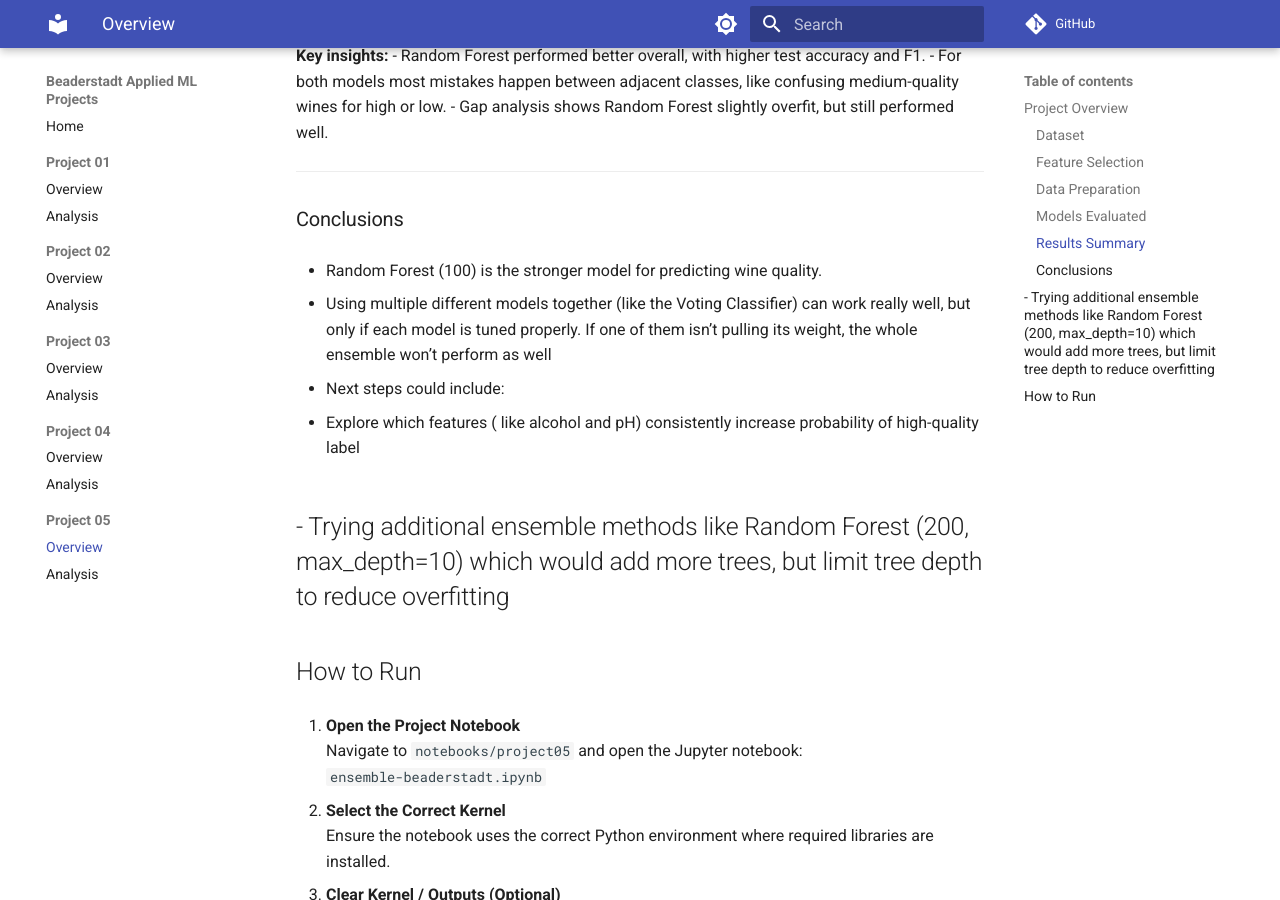
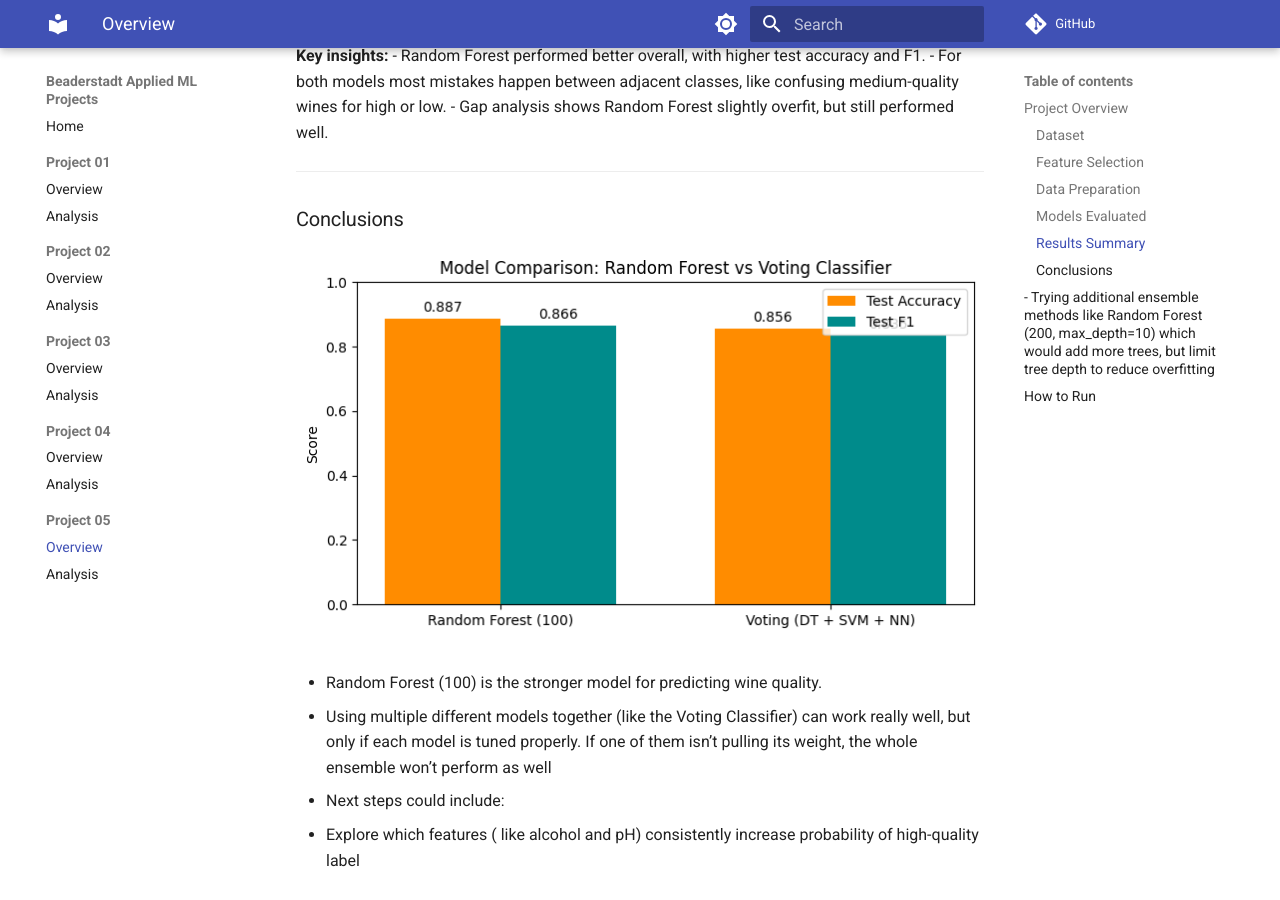
Before and after one commit to abeaderstadt/applied-ml-beaderstadt, an MkDocs documentation site: the page built from docs/project05/README.md, in a window 1280 px wide and 900 px high, scrolled down 2788 px. Built offline with MkDocs 1.6.1 and Material for MkDocs 9.7.7, drawn with Linux system fonts in a browser that asks for light colours; comment, search, counter and statistics services are not loaded.

Commit message:
add image to readme

```diff
--- a/docs/project05/README.md
+++ b/docs/project05/README.md
@@ -101,6 +101,8 @@ Evaluation metrics:
 
 ### Conclusions
 
+![png](ml05_files/output_27_0.png)
+
 - Random Forest (100) is the stronger model for predicting wine quality.
 
 - Using multiple different models together (like the Voting Classifier) can work really well, but only if each model is tuned properly. If one of them isn’t pulling its weight, the whole ensemble won’t perform as well
```
